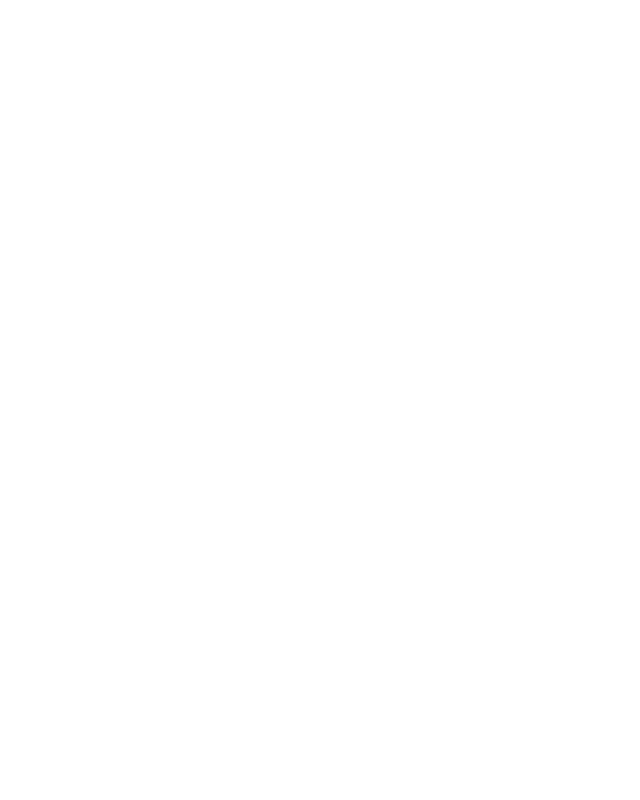
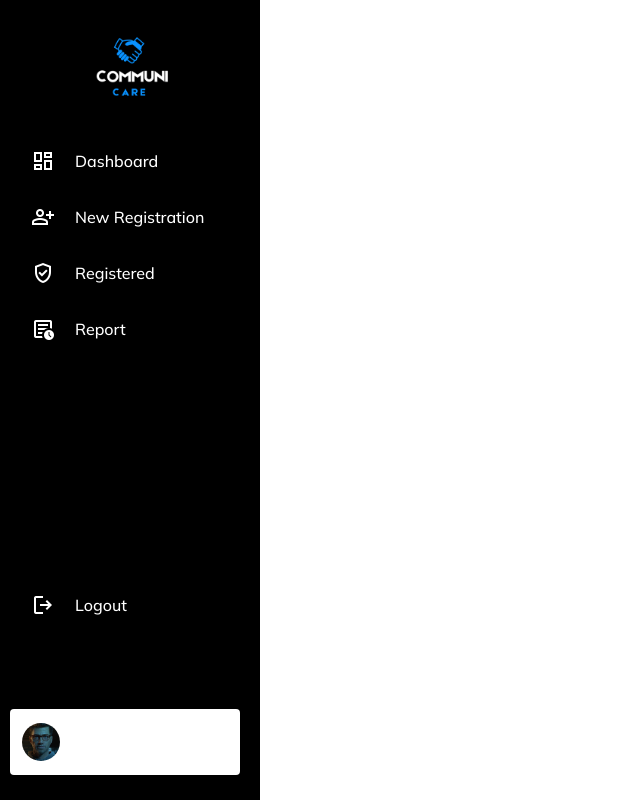
Before and after one commit to CommuniCareSL/CommuniCare-WebApp, a React (Vite) app: page /Report in a window 1280 px wide. Before the commit this address had no page. Shown: the whole page, without its empty margins (0-640 px from the left). Built offline with nearby package versions, Linux system fonts and the light colour scheme.

Commit message:
routes for super admin pages

```diff
--- a/src/App.jsx
+++ b/src/App.jsx
@@ -6,6 +6,14 @@
 import Signup from './pages/Signup'
 import Dashboard from "./pages/Admin/Dashboard"
 
+import SuperAdminDashboard from "./pages/SuperAdmin/Dashboard"
+// import b, {Newregistration, a} from "./pages/SuperAdmin/NewRegistration"
+import {Newregistration} from "./pages/SuperAdmin/NewRegistration"
+import Registered from "./pages/SuperAdmin/Registered"
+import Report from "./pages/SuperAdmin/Report"
+
+// a();
+// b();
 const App = () => {
   return (
     <Router>
@@ -15,6 +23,12 @@
         <Route path="/signup" element={<Signup />} />
         <Route path="/dashboard" element={<Dashboard />} />
 
+        <Route path="/SuperAdminDashboard" element={<SuperAdminDashboard />} />
+        {/* <Route path="/NewRegistration" element={Newregistration} /> */}
+        <Route path="/NewRegistration" element={<Newregistration />} />
+        <Route path="/Registered" element={<Registered />} />
+        <Route path="/Report" element={<Report />} />
+
       </Routes>
     </Router>
   );
--- a/src/components/SuperAdmin/Sidebar.jsx
+++ b/src/components/SuperAdmin/Sidebar.jsx
@@ -1,5 +1,5 @@
 // import React from 'react';
-import '../../styles/components/Admin/Sidebar.css';
+import '../../styles/components/SuperAdmin/Sidebar.css';
 import logo from '../../assets/Admin/DarkLogo.png';
 import profileImg from '../../assets/Admin/profile-img.jpg';
 
@@ -16,28 +16,28 @@
           <div className="menu-separator"></div>
         </h4>
         <li>
-          <a href="#">
+          <a href="/SuperAdminDashboard">
             <span className="material-symbols-outlined">dashboard</span>
             Dashboard
           </a>
         </li>
 
         <li>
-          <a href="#">
+          <a href="/NewRegistration">
             <span className="material-symbols-outlined">person_add</span>
             New Registration
           </a>
         </li>
 
         <li>
-          <a href="#">
+          <a href="/Registered">
             <span className="material-symbols-outlined">verified_user</span>
             Registered
           </a>
         </li>
 
         <li>
-          <a href="#">
+          <a href="/Report">
             <span className="material-symbols-outlined">overview</span>
             Report
           </a>
--- a/src/pages/SuperAdmin/Dashboard.jsx
+++ b/src/pages/SuperAdmin/Dashboard.jsx
@@ -0,0 +1,15 @@
+// import React from 'react'
+import Sidebar from '../../components/SuperAdmin/Sidebar';
+
+// import profileImg from '../../assets/Admin/profile-img.jpg';
+// import { height } from '@fortawesome/free-brands-svg-icons/fa42Group';
+
+const Dashboard = () => {
+  return (
+    <div>
+      <Sidebar />
+    </div>
+  );
+};
+
+export default Dashboard;
--- a/src/pages/SuperAdmin/NewRegistration.jsx
+++ b/src/pages/SuperAdmin/NewRegistration.jsx
@@ -1,9 +1,17 @@
-import React from 'react'
-import './NewRegistration.css';
+// import React from 'react'
+import '../../styles/pages/SuperAdmin/NewRegistration.css';
 import 'boxicons/css/boxicons.min.css';
+import Sidebar from '../../components/SuperAdmin/Sidebar';
+
+
+// export const a = () => {
+//   console.log('9090909')
+// }
 
 export const Newregistration = () => {
   return (
+    <div>
+    <Sidebar />
     <div className="registration-content">
       {/* <h2 className="title">New Registration</h2> */}
       <div className="table-container">
@@ -92,5 +100,13 @@
         </table>
       </div>
     </div>
+    </div>
   )
 }
+
+
+// const b = () => {
+//   console.log('----------------')
+// }
+
+// export default b;
--- a/src/pages/SuperAdmin/Registered.jsx
+++ b/src/pages/SuperAdmin/Registered.jsx
@@ -0,0 +1,13 @@
+import Sidebar from '../../components/SuperAdmin/Sidebar';
+import '../../styles/pages/SuperAdmin/Registered.css'
+
+
+const Registered = () => {
+  return (
+    <div>
+      <Sidebar />
+    </div>
+  );
+};
+
+export default Registered;
--- a/src/pages/SuperAdmin/Report.jsx
+++ b/src/pages/SuperAdmin/Report.jsx
@@ -0,0 +1,13 @@
+import Sidebar from '../../components/SuperAdmin/Sidebar';
+import '../../styles/pages/SuperAdmin/Report.css'
+
+
+const Report = () => {
+  return (
+    <div>
+      <Sidebar />
+    </div>
+  );
+};
+
+export default Report;
```
